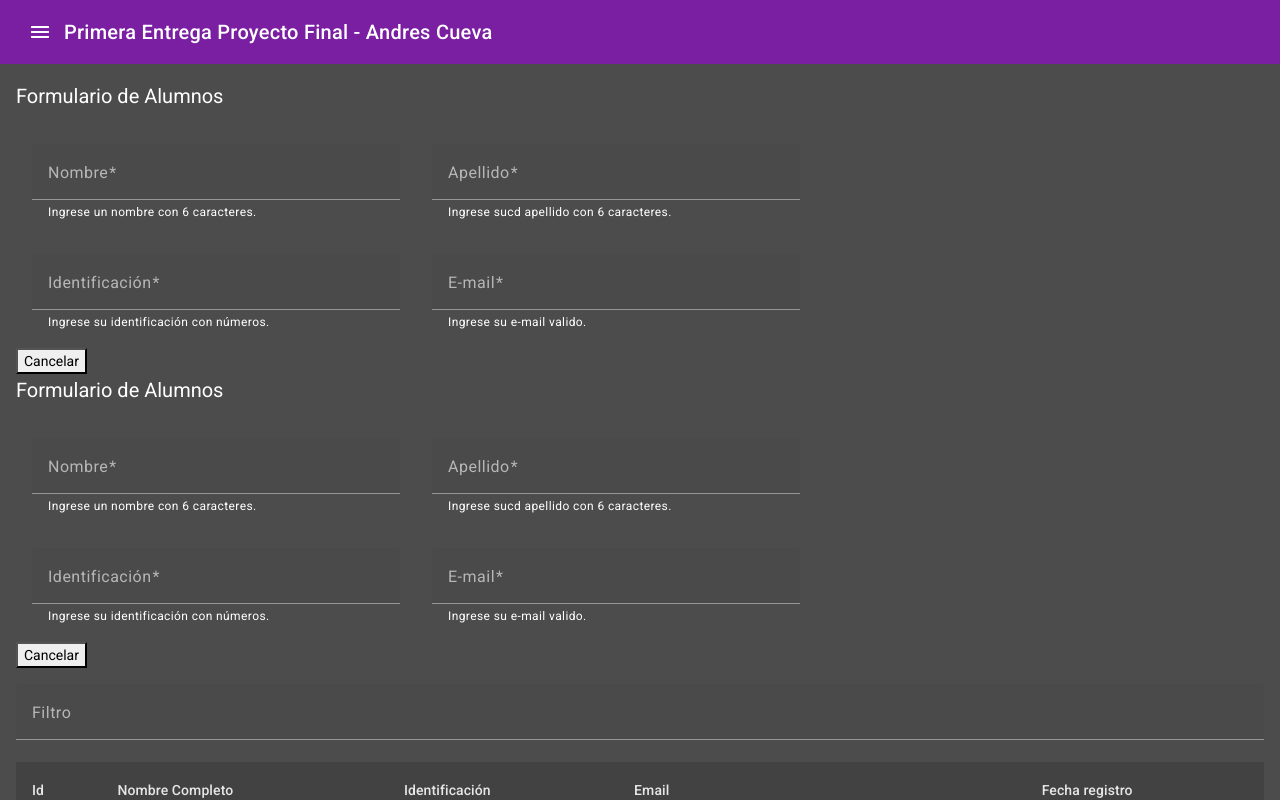
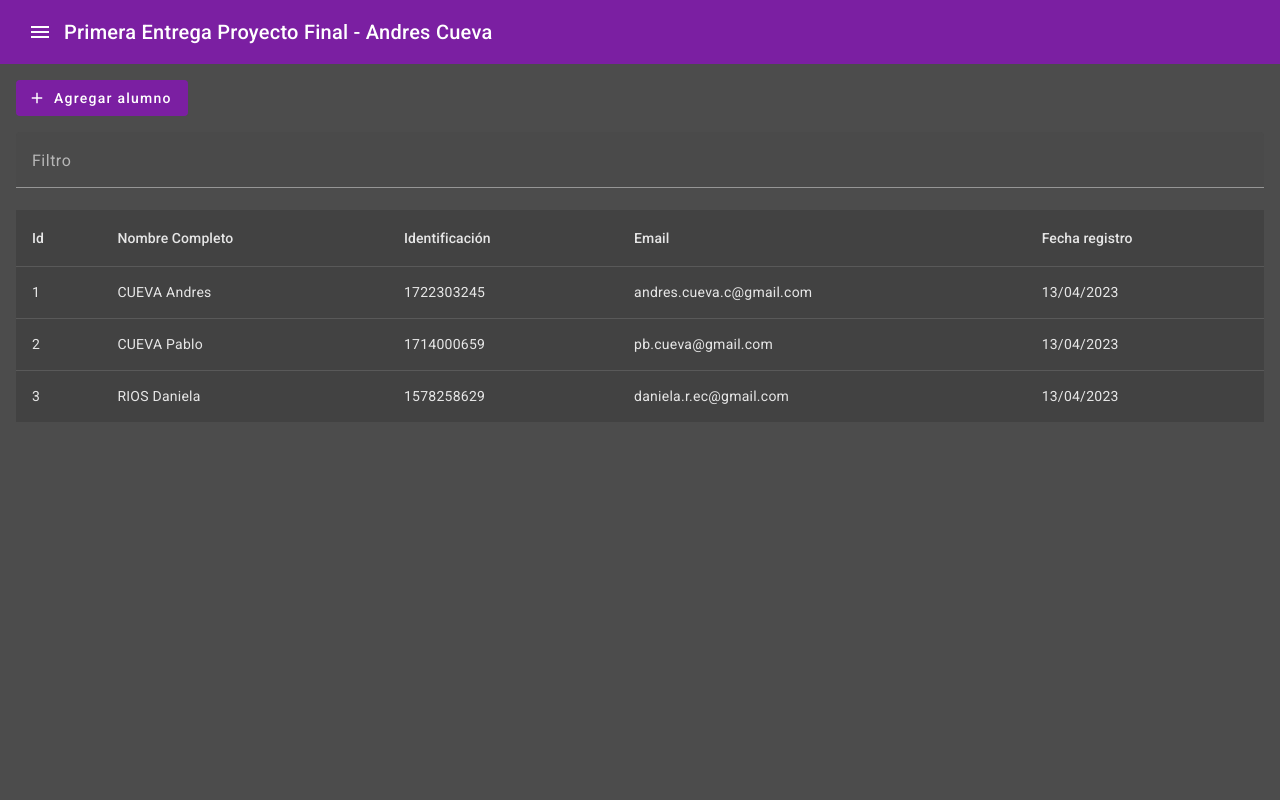
Before and after one commit to acuevaEC/1PF_Cueva, an Angular app in the folder 1PF_Cueva/: page / in a window 1280 px wide. Built offline with nearby package versions, Linux system fonts and the light colour scheme.

Commit message:
con error

```diff
--- a/1PF_Cueva/src/app/components/dashboard/dashboard.component.html
+++ b/1PF_Cueva/src/app/components/dashboard/dashboard.component.html
@@ -30,7 +30,7 @@
     </mat-toolbar>
     <main class="main-1">
 
-      <app-formularios></app-formularios>
+     <!--<app-formularios></app-formularios> -->
 
       <app-tablas></app-tablas>
     </main>
--- a/1PF_Cueva/src/app/components/formularios/formularios.component.html
+++ b/1PF_Cueva/src/app/components/formularios/formularios.component.html
@@ -1,5 +1,6 @@
 
 <h1 appFontSize> Formulario de Alumnos</h1>
+
 
 <form [formGroup]="formularioRegistro" class="example-form">
   <!--INPUT NOMBRE-->
@@ -45,5 +46,5 @@
 
 <div mat-dialog-actions>
   <button mat-button mat-dialog-close>Cancelar</button>
-  <!--<button (click)="guardar()" mat-button>Guardar</button>-->
+  <button mat-button>Guardar</button>
 </div>
--- a/1PF_Cueva/src/app/components/tablas/abm-alumnos/abm-alumnos.component.html
+++ b/1PF_Cueva/src/app/components/tablas/abm-alumnos/abm-alumnos.component.html
@@ -0,0 +1 @@
+<app-formularios></app-formularios>
--- a/1PF_Cueva/src/app/components/tablas/abm-alumnos/abm-alumnos.module.ts
+++ b/1PF_Cueva/src/app/components/tablas/abm-alumnos/abm-alumnos.module.ts
@@ -10,6 +10,7 @@ import { MatButtonModule } from '@angular/material/button';
 import { MatInputModule } from '@angular/material/input';
 import { MatNativeDateModule } from '@angular/material/core';
 import {MatSelectModule} from '@angular/material/select';
+import { FormulariosModule } from '../../formularios/formularios.module';
 
 
 @NgModule({
@@ -27,6 +28,7 @@ import {MatSelectModule} from '@angular/material/select';
         MatInputModule,
         MatNativeDateModule,
         MatSelectModule,
+        FormulariosModule,
     ]
 })
 export class AbmAlumnosModule { }
--- a/1PF_Cueva/src/app/components/tablas/tablas.component.html
+++ b/1PF_Cueva/src/app/components/tablas/tablas.component.html
@@ -1,14 +1,11 @@
-<!--
+
 <div  class="mb-3">
 <button (click)="abrirEstudiante()" color="primary" mat-flat-button>
   <mat-icon>add</mat-icon>
   Agregar alumno
 </button>
 </div>
--->
-<div class="mb-3">
-  <app-formularios></app-formularios>
-</div>
+
 
 <!-- Filtro -->
 
```
